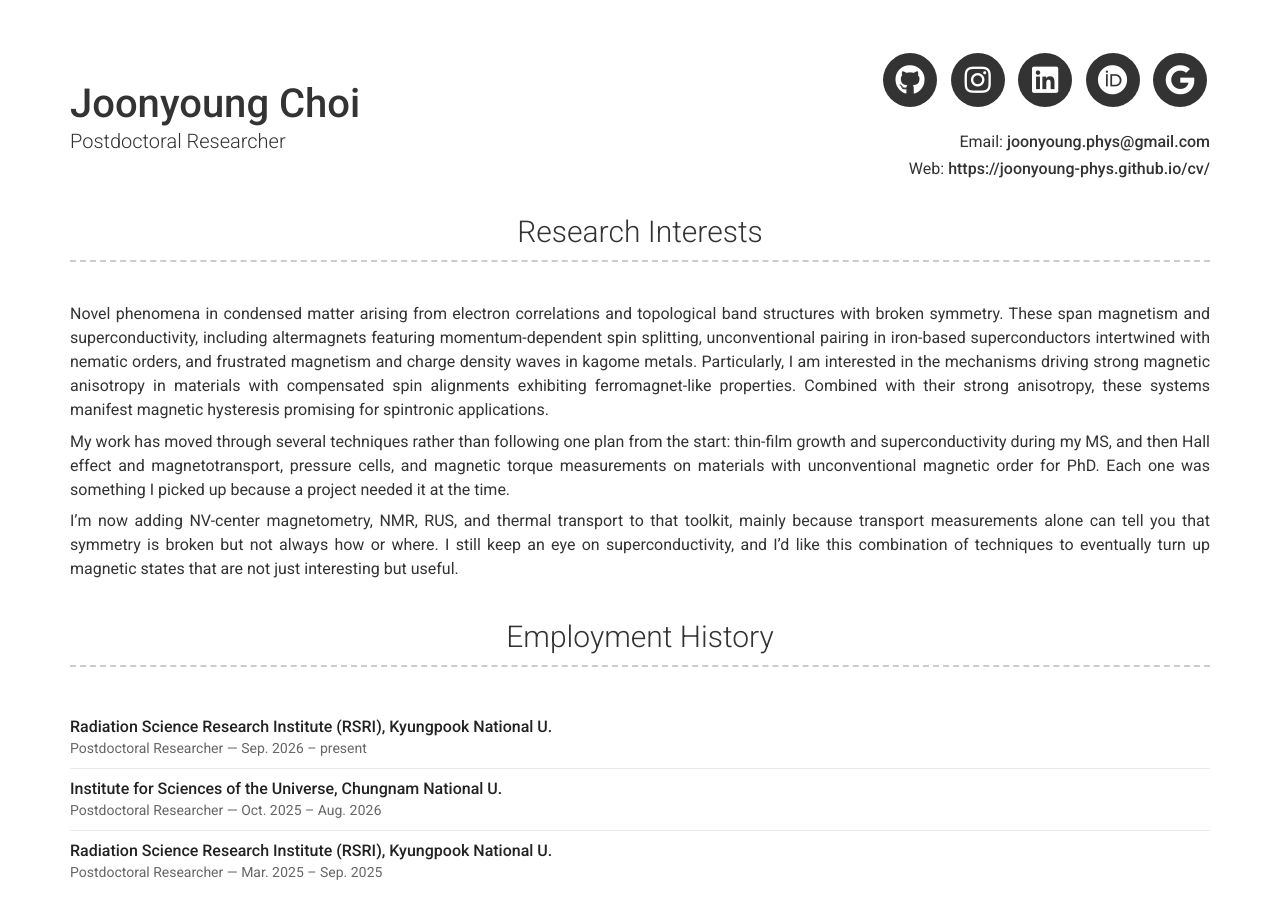
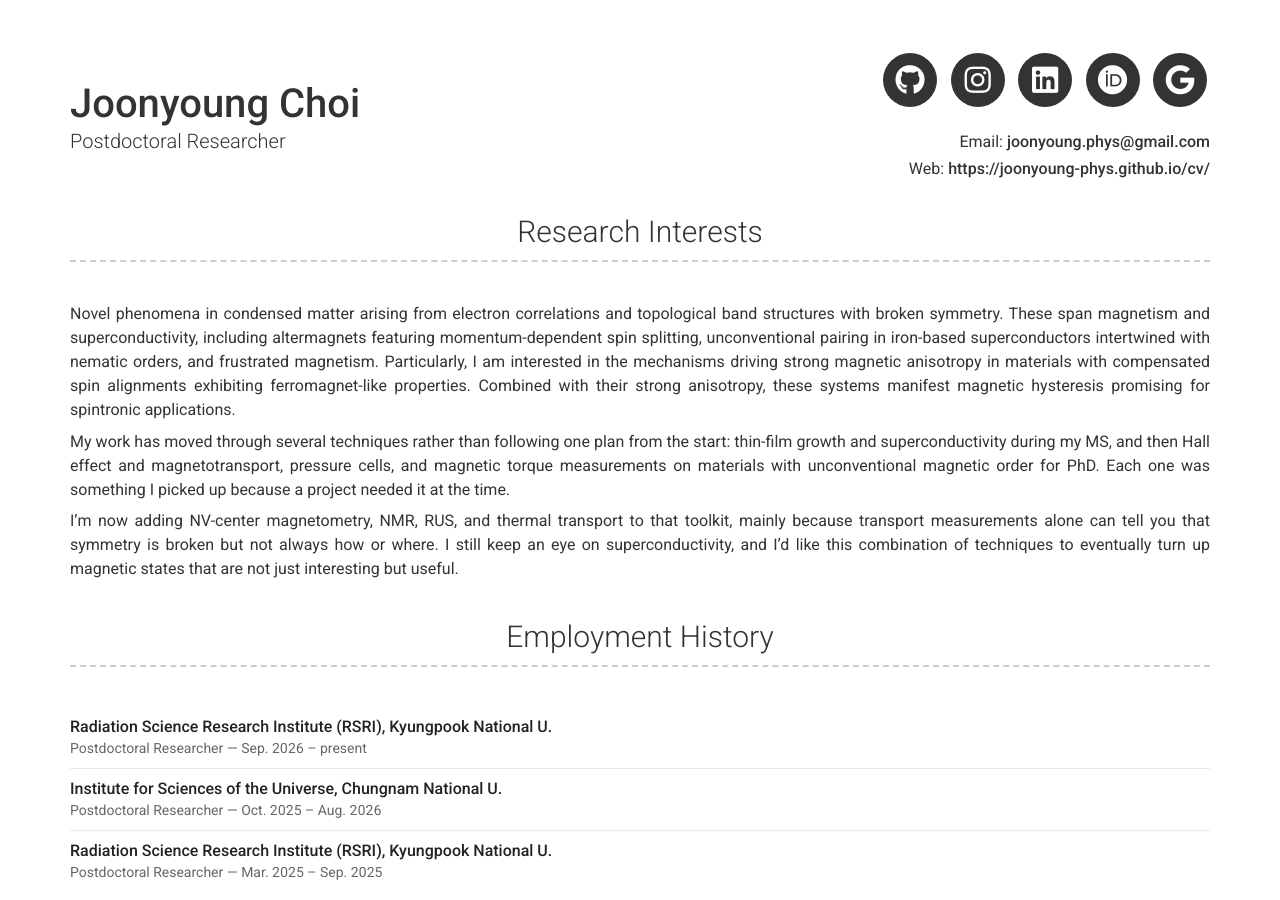
Before and after one commit to joonyoung-phys/cv, a Jekyll site: the page built from index.md, in a window 1280 px wide and 900 px high. Built offline with Jekyll 4.4.1, drawn with Linux system fonts in a browser that asks for light colours; nearby versions of some CDN libraries.

Commit message:
Update _config.yml

```diff
--- a/_config.yml
+++ b/_config.yml
@@ -54,7 +54,7 @@ about_title: Research Interests
 # about_profile_image: images/profile.jpg
 about_content: | # this will include new lines to allow paragraphs
 
- Novel phenomena in condensed matter arising from electron correlations and topological band structures with broken symmetry. These span magnetism and superconductivity, including altermagnets featuring momentum-dependent spin splitting, unconventional pairing in iron-based superconductors intertwined with nematic orders, and frustrated magnetism and charge density waves in kagome metals. Particularly, I am interested in the mechanisms driving strong magnetic anisotropy in materials with compensated spin alignments exhibiting ferromagnet-like properties. Combined with their strong anisotropy, these systems manifest magnetic hysteresis promising for spintronic applications.
+ Novel phenomena in condensed matter arising from electron correlations and topological band structures with broken symmetry. These span magnetism and superconductivity, including altermagnets featuring momentum-dependent spin splitting, unconventional pairing in iron-based superconductors intertwined with nematic orders, and frustrated magnetism. Particularly, I am interested in the mechanisms driving strong magnetic anisotropy in materials with compensated spin alignments exhibiting ferromagnet-like properties. Combined with their strong anisotropy, these systems manifest magnetic hysteresis promising for spintronic applications.
 
  My work has moved through several techniques rather than following one plan from the start: thin-film growth and superconductivity during my MS, and then Hall effect and magnetotransport, pressure cells, and magnetic torque measurements on materials with unconventional magnetic order for PhD. Each one was something I picked up because a project needed it at the time.
 
```
